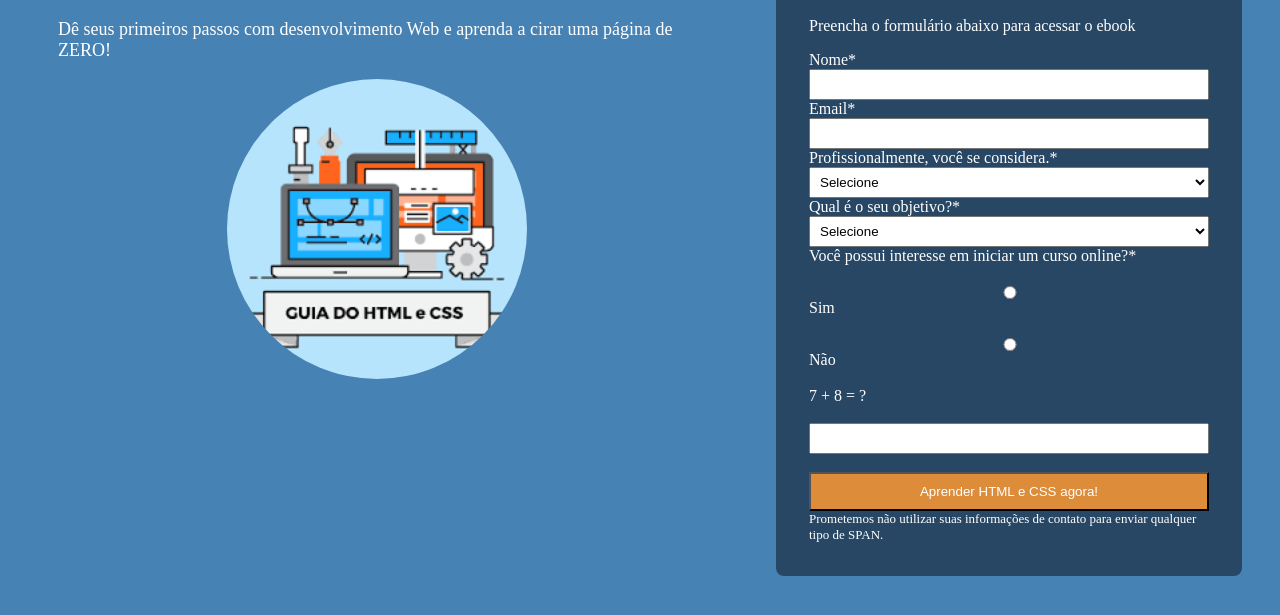
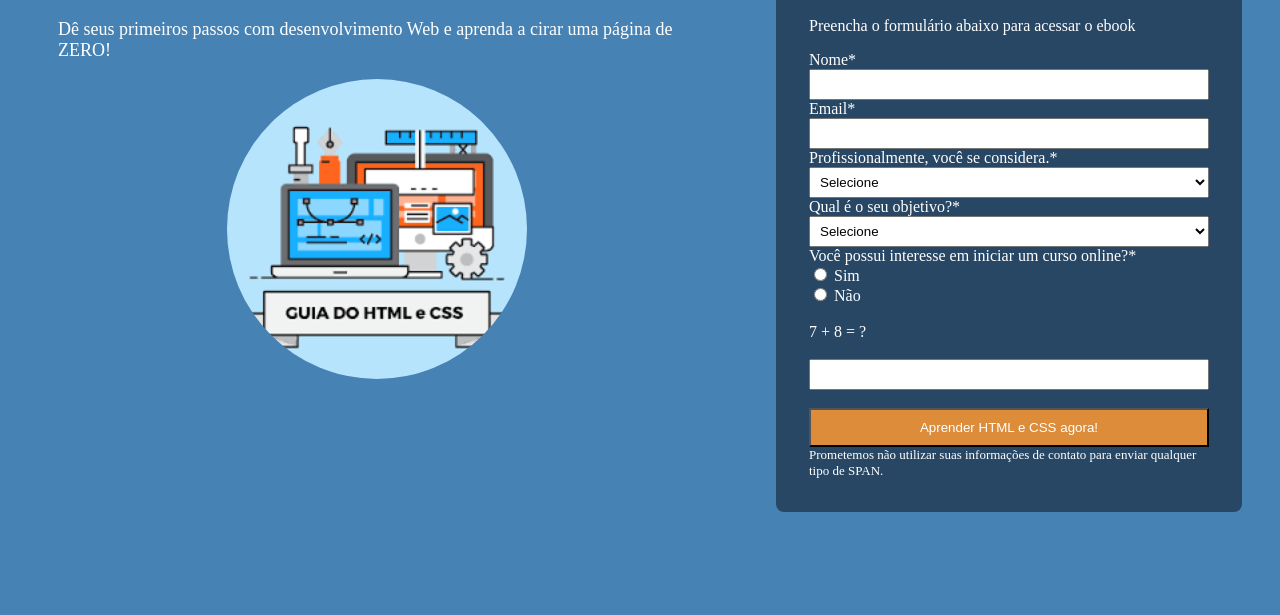
Before and after one commit to IcaroBacchi/Trabalho-Prova, a plain HTML site: page index.html in a window 1280 px wide. Shown: the part 137-752 px from the top of the page. Drawn offline with Linux system fonts and the light colour scheme; files that its build step writes are made by us from their sources.

Commit message:
Atualização trabalho

```diff
--- /dev/null
+++ b/assest/css/style.css
@@ -0,0 +1,75 @@
+body{
+    background-color: steelblue;
+    color: white;
+    display: flex;
+    justify-content: center;
+    align-items: center;
+}
+.container{
+    display: flex;
+    justify-items: center;
+}
+.text{
+    display: flex;
+    flex-direction: column;
+    justify-items: center;
+    align-items: center;
+    padding: 50px;
+}
+.tile{
+    font-size: x-large;
+}
+.p{
+    font-size: 18px;
+    align-self: center;
+}
+.imagem{
+    border-radius: 50%;
+    width: 300px;
+
+}
+.formulario{
+    padding: 30px;
+
+}
+.form{
+    height: auto;
+    width: 400px;
+    margin: 0;
+    display: flex;
+    flex-direction: column;
+    color: white;
+    border: 3px solid rgb(40, 71, 101);
+    background-color: rgb(40, 71, 101);
+    border-radius: 8px;
+    padding: 30px;
+}
+.title-form{
+    padding: 0;
+}
+.button{
+    background-color: rgb(221, 140, 58);
+    color: white;
+    padding: 10px;
+}
+.input{
+    padding: 6px;
+    gap: 30px;
+}
+.span-form{
+    font-size: small;
+}
+.br{
+    padding: 1px;
+}
+.radio{
+    display: inline;
+    flex-direction: row;
+    align-self: left;
+}
+.label-radio{
+    display: block;
+}
+.div3{
+    display: block;
+    }
--- a/index.html
+++ b/index.html
@@ -35,14 +35,15 @@
                     <option value="FE">Front-end</option>
                     <option value="BE">Back-end</option>
                 </select>
-                <label for="radio">Você possui interesse em iniciar um curso online?*</label>
-                <br class="br">
+                <div class="div3">
+                <label class="label-radio"  for="radio">Você possui interesse em iniciar um curso online?*</label>
                 <input class="radio" type="radio" name="online" value="Sim">
                 <span>Sim</span>
-                <br class="br">
+                <br>
                 <input class="radio" type="radio" name="online" value="Não">
                 <span>Não</span>
-                <br class="br">
+                </div>
+                <br>
                 <label for="mat">7 + 8 = ?</label>
                 <br class="br">
                 <input class="input" type="text" name="mat" id="mat">
--- a/style.css
+++ /dev/null
@@ -1,64 +0,0 @@
-body{
-    background-color: steelblue;
-    color: white;
-    display: flex;
-    justify-content: center;
-    align-items: center;
-}
-.container{
-    display: flex;
-    justify-items: center;
-}
-.text{
-    display: flex;
-    flex-direction: column;
-    justify-items: center;
-    align-items: center;
-    padding: 50px;
-}
-.tile{
-    font-size: x-large;
-}
-.p{
-    font-size: 18px;
-    align-self: center;
-}
-.imagem{
-    border-radius: 50%;
-    width: 300px;
-
-}
-.formulario{
-    padding: 30px;
-
-}
-.form{
-    height: auto;
-    width: 400px;
-    margin: 0;
-    display: flex;
-    flex-direction: column;
-    color: white;
-    border: 3px solid rgb(40, 71, 101);
-    background-color: rgb(40, 71, 101);
-    border-radius: 8px;
-    padding: 30px;
-}
-.title-form{
-    padding: 0;
-}
-.button{
-    background-color: rgb(221, 140, 58);
-    color: white;
-    padding: 10px;
-}
-.input{
-    padding: 6px;
-    gap: 30px;
-}
-.span-form{
-    font-size: small;
-}
-.br{
-    padding: 1px;
-}
```
